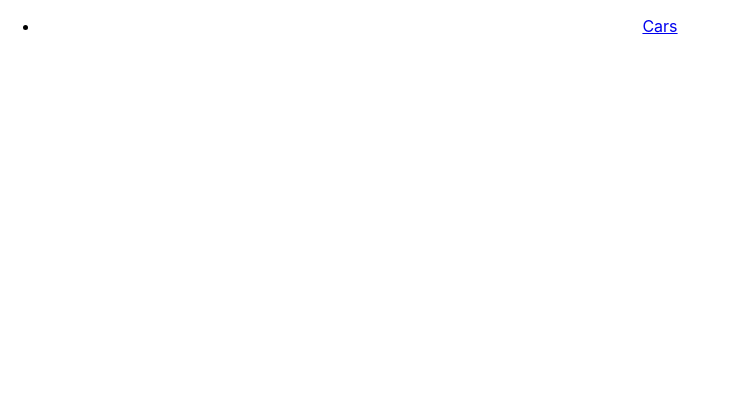
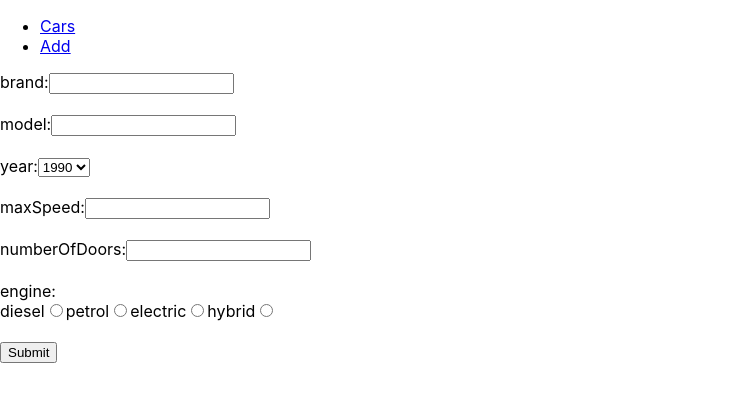
Before and after one commit to borict/cars-app, a React (Create React App) app: page /add in a window 1280 px wide. Shown: the top 402 px of the page, without its empty margins (0-741 px from the left). Built offline with nearby package versions, Linux system fonts and the light colour scheme; the HTML template or start-up script is replaced by a standard one.

Commit message:
Zadatak 3

```diff
--- a/src/App.js
+++ b/src/App.js
@@ -1,22 +1,32 @@
-import logo from "./logo.svg";
-import "./App.css";
+
+import logo from './logo.svg';
+import './App.css';
 import { BrowserRouter, Route, Switch, Link } from 'react-router-dom';
 import { AppCars } from './pages/AppCars';
-
+import { AddCar } from './pages/AddCar';
 function App() {
   return (
-    <div className="App">
+    <div>
       <BrowserRouter>
       <nav>
         <ul>
           <li>
             <Link to="/cars">Cars</Link>
           </li>
+          <li>
+            <Link to="/add">Add</Link>
+          </li>
         </ul>
       </nav>
       <Switch>
         <Route exact path="/cars">
-            <AppCars />
+        <AppCars/>
+        </Route>
+        <Route  path="/add">
+        <AddCar/>
+        </Route>
+        <Route  path="/edit/:id">
+        <AddCar/>
         </Route>
       </Switch>
       </BrowserRouter>
--- /dev/null
+++ b/src/pages/AddCar.jsx
@@ -0,0 +1,138 @@
+import { useState } from "react";
+import { carService } from "../services/CarService";
+
+export const AddCar = () => {
+  const [newCar, setNewCar] = useState({
+    brand: "",
+    model: "",
+    year: "",
+    maxSpeed: "",
+    isAutomatic: false,
+    engine: "",
+    numberOfDoors: "",
+  });
+  const handleAdd = async (e) => {
+    e.preventDefault();
+    await carService.createCar(newCar);
+    setNewCar(newCar);
+  };
+
+
+  return (
+    <div>
+      <form onSubmit={handleAdd}>
+        <label>
+          brand:
+          <input
+            type="text"
+            required
+            value={newCar.brand}
+            // minLength={2}
+            onChange={(e) => {
+              setNewCar({ ...newCar, brand: e.target.value });
+            }}
+          />
+        </label>
+        <br />
+        <br />
+        <label>
+          model:
+          <input
+            type="text"
+            value={newCar.model}
+            required
+            minLength={2}
+            onChange={(e) => {
+              setNewCar({ ...newCar, model: e.target.value });
+            }}
+          />
+        </label>
+        <br />
+        <br />
+        <label>
+          year:
+          <select name="years" id="years">
+            {[...new Array(29)].map((el, index) => (
+              <option value={index + 1990} key={index}>
+                {index + 1990}
+              </option>
+            ))}
+          </select>
+        </label>
+        <br />
+        <br />
+        <label>
+          maxSpeed:
+          <input
+            type="number"
+            value={newCar.maxSpeed}
+            onChange={(e) => {
+              setNewCar({ ...newCar, maxSpeed: e.target.value });
+            }}
+          />
+        </label>
+        <br />
+        <br />
+        <label>
+          numberOfDoors:
+          <input
+            type="number"
+            required
+            value={newCar.numberOfDoors}
+            onChange={(e) => {
+              setNewCar({ ...newCar, numberOfDoors: e.target.value });
+            }}
+          />
+        </label>
+        <br />
+        <br />
+        <label>engine: </label>
+        <br />
+
+        <label>diesel</label>
+        <input
+          type="radio"
+          value="diesel"
+          required
+          onChange={(e) => {
+            setNewCar({ ...newCar, engine: e.target.value });
+          }}
+        />
+        <label>petrol</label>
+        <input
+          type="radio"
+          value="petrol"
+          required
+          onChange={(e) => {
+            setNewCar({ ...newCar, engine: e.target.value });
+          }}
+        />
+        <label>electric</label>
+        <input
+          type="radio"
+          value="electric"
+          required
+          onChange={(e) => {
+            setNewCar({ ...newCar, engine: e.target.value });
+          }}
+        />
+        <label>hybrid</label>
+        <input
+          type="radio"
+          value="hybrid"
+          required
+          onChange={(e) => {
+            setNewCar({ ...newCar, engine: e.target.value });
+          }}
+        />{" "}
+        <br />
+        <br />
+        <button type="submit" onClick={handleAdd}>
+          Submit
+        </button>
+        <br />
+
+      </form>
+    </div>
+  );
+}
--- a/src/services/CarService.js
+++ b/src/services/CarService.js
@@ -4,6 +4,9 @@ class CarService extends ApiService {
   async getAll() {
     return await this.client.get("/cars");
   }
+  async createCar(data) {
+    return this.client.post('/cars', data)
+  }
 }
 
 export const carService = new CarService();
```
Lines whose indentation alone changed are shown as unchanged.
